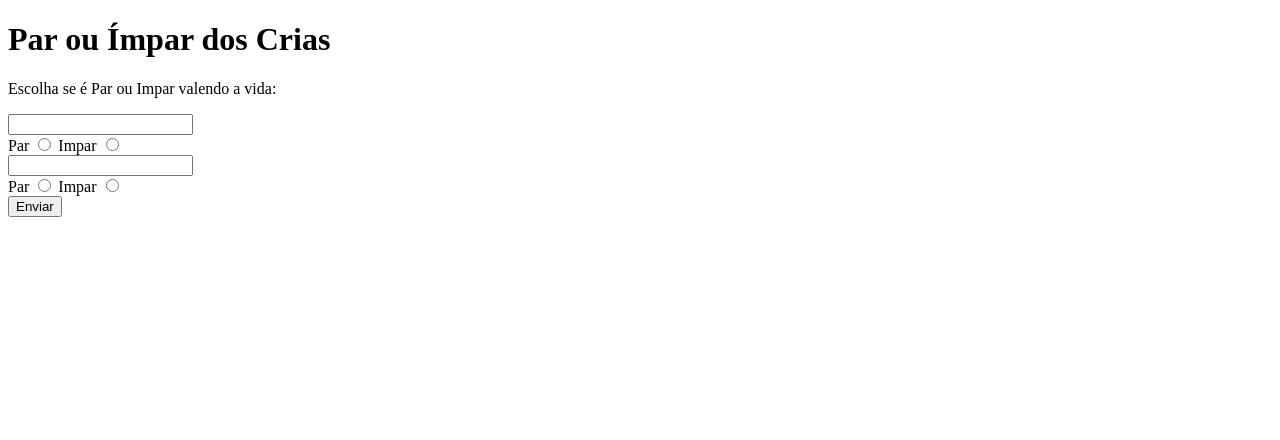
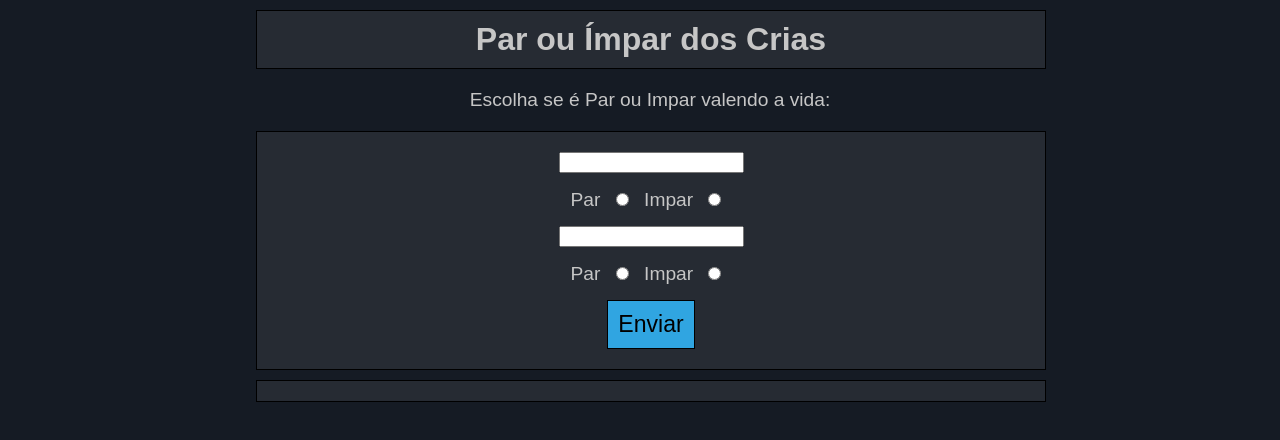
Before and after one commit to alexsandroata/Par_ou_impar, a plain HTML site: page index.html in a window 1280 px wide. Drawn offline with Linux system fonts and the light colour scheme.

Commit message:
Update index.html

```diff
--- a/index.html
+++ b/index.html
@@ -1,8 +1,77 @@
 <!DOCTYPE html>
 <html>
-<head>
-	<title>Par ou Ímpar dos Crias</title>
-</head>
+	<head>
+		<title>Par ou Ímpar dos Crias</title>
+		<style>
+			body {
+				background-color: #151B24;
+				color: #C6C6C6;
+				font-family: 'Arial', sans-serif;
+				margin: 0;
+				padding: 0;
+			}
+
+			h1 {
+				background-color: #262B33;
+				border: 1px solid #000;
+				font-size: 2em;
+				margin: 10px;
+				padding: 10px;
+				text-align: center;
+				width: 60%;
+				margin-left: 20%;
+			}
+
+			p {
+				font-size: 1.2em;
+				margin: 10px;
+				padding: 10px;
+				text-align: center;
+				width: 60%;
+				margin-left: 20%;
+			}
+
+			form {
+				background-color: #262B33;
+				border: 1px solid #000;
+				font-size: 1.2em;
+				margin: 10px;
+				padding: 10px;
+				text-align: center;
+				width: 60%;
+				margin-left: 20%;
+			}
+
+			input[type="text"],
+			input[type="radio"] {
+				margin: 10px;
+			}
+
+			button[type="submit"] {
+				background-color: #30A5E1;
+				border: 1px solid #000;
+				font-size: 1.2em;
+				margin: 10px;
+				padding: 10px;
+			}
+
+			button[type="submit"]:hover {
+				background-color: #2083BD;
+				cursor: pointer;
+			}
+
+			#resultado {
+				background-color: #262B33;
+				border: 1px solid #000;
+				font-size: 1.2em;
+				margin: 10px;
+				padding: 10px;
+				text-align: center;
+				width: 60%;
+				margin-left: 20%;
+			}
+		</style>
+	</head>
 <body>
 	<h1>Par ou Ímpar dos Crias</h1>
 	<p>Escolha se é Par ou Impar valendo a vida:</p>
@@ -39,17 +108,17 @@
 
 			if (total % 2 === 0) {
 				if (choice1 === 'impar') {
-					document.getElementById('resultado').innerHTML = nameplayer1 + " colocou " + player1 + ". " + nameplayer2 + " colocou " + player2 + ". O total é " + total + ". " + nameplayer2 + " venceu e " + nameplayer1 + " perdeu.";
+					document.getElementById('resultado').innerHTML = nameplayer1 + " colocou " + player1 + ". " + nameplayer2 + " colocou " + player2 + ". O total é " + total + ". <br> " + nameplayer2 + " venceu e " + nameplayer1 + " perdeu.";
 				} else if (choice2 === 'impar') {
-					document.getElementById('resultado').innerHTML = nameplayer1 + " colocou " + player1 + ". " + nameplayer2 + " colocou " + player2 + ". O total é " + total + ". " + nameplayer1 + " venceu e " + nameplayer2 + " perdeu.";
+					document.getElementById('resultado').innerHTML = nameplayer1 + " colocou " + player1 + ". " + nameplayer2 + " colocou " + player2 + ". O total é " + total + ". <br> " + nameplayer1 + " venceu e " + nameplayer2 + " perdeu.";
 				} else {
 					document.getElementById('resultado').innerHTML = nameplayer1 + " colocou " + player1 + ". " + nameplayer2 + " colocou " + player2 + ". O total é " + total + ". Par venceu.";
 				}
 			} else {
 				if (choice1 === 'par') {
-					document.getElementById('resultado').innerHTML = nameplayer1 + " colocou " + player1 + ". " + nameplayer2 + " colocou " + player2 + ". O total é " + total + ". " + nameplayer2 + " venceu e " + nameplayer1 + " perdeu.";
+					document.getElementById('resultado').innerHTML = nameplayer1 + " colocou " + player1 + ". " + nameplayer2 + " colocou " + player2 + ". O total é " + total + ". <br> " + nameplayer2 + " venceu e " + nameplayer1 + " perdeu.";
 				} else if (choice2 === 'par') {
-					document.getElementById('resultado').innerHTML = nameplayer1 + " colocou " + player1 + ". " + nameplayer2 + " colocou " + player2 + ". O total é " + total + ". " + nameplayer1 + " venceu e " + nameplayer2 + " perdeu.";
+					document.getElementById('resultado').innerHTML = nameplayer1 + " colocou " + player1 + ". " + nameplayer2 + " colocou " + player2 + ". O total é " + total + ". <br> " + nameplayer1 + " venceu e " + nameplayer2 + " perdeu.";
 				} else {
 					document.getElementById('resultado').innerHTML = nameplayer1 + " colocou " + player1 + ". " + nameplayer2 + " colocou " + player2 + ". O total é " + total + ". Impar venceu.";
 				}
```
